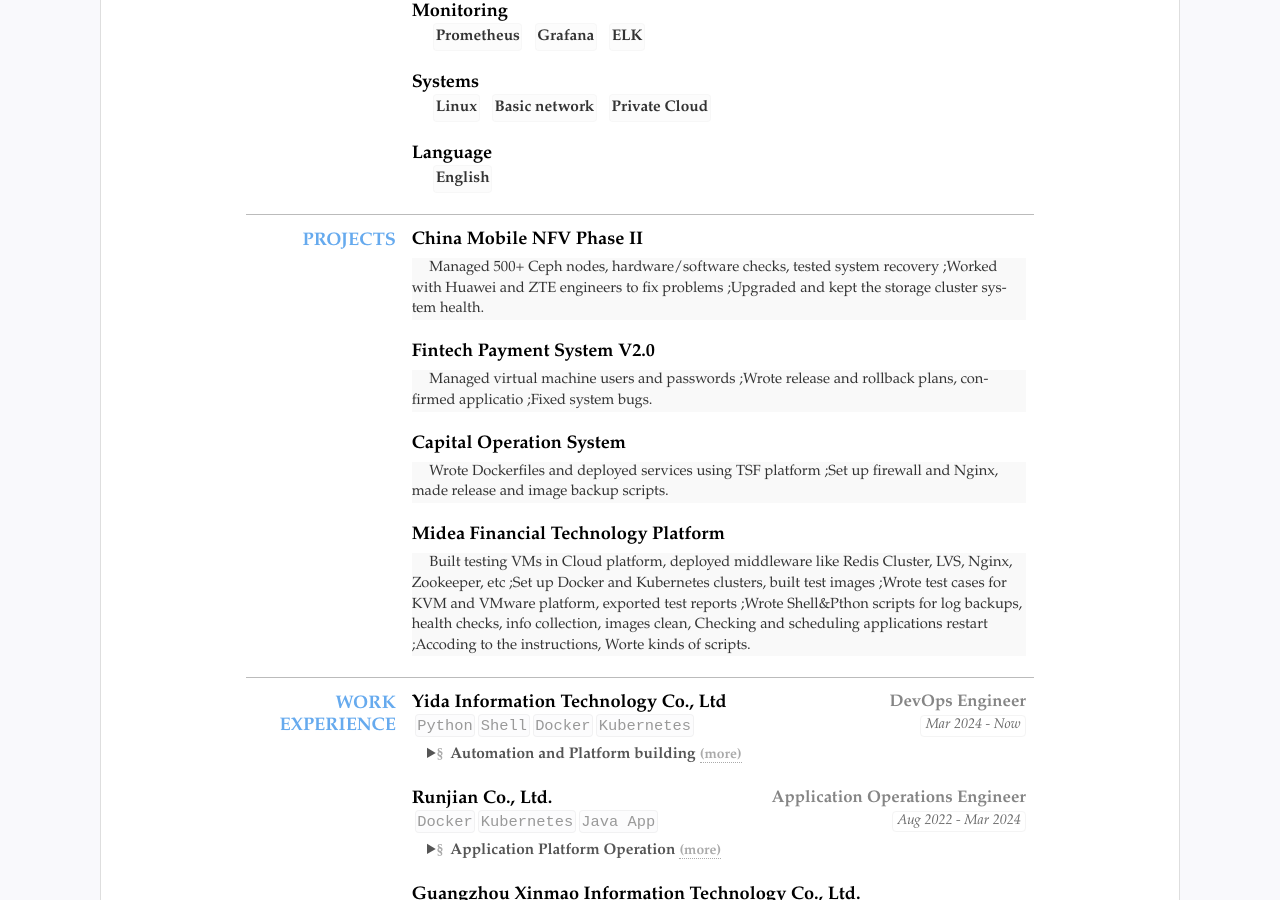
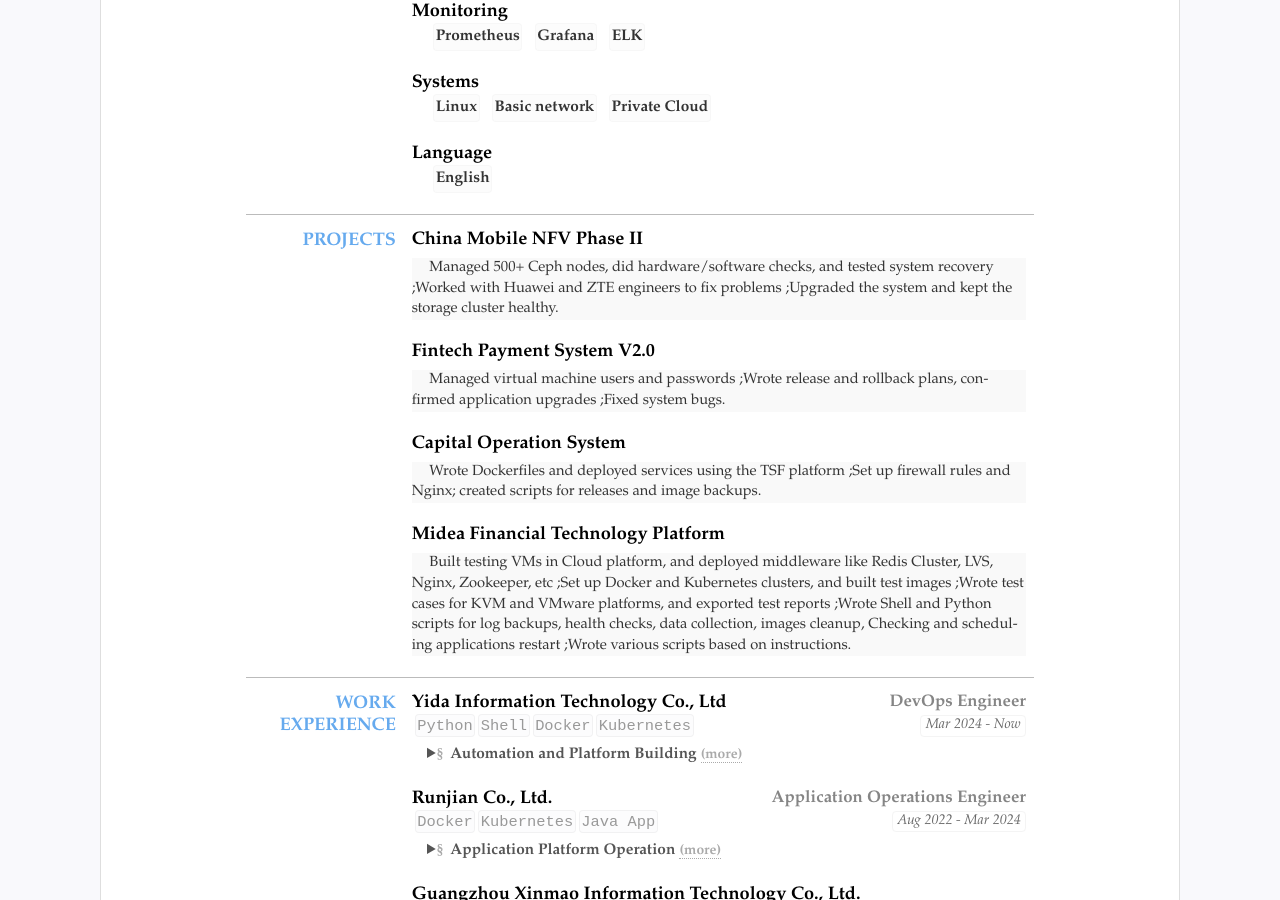
Before and after one commit to YogaTom/resume, a Jekyll site: the page built from index.html, in a window 1280 px wide and 900 px high, scrolled down 603 px. Built offline with Jekyll 4.4.1, drawn with Linux system fonts in a browser that asks for light colours.

Commit message:
Update resume.yml

```diff
--- a/_data/resume.yml
+++ b/_data/resume.yml
@@ -60,44 +60,44 @@ main: #简历主要内容，
   content:
     - title: China Mobile NFV Phase II
       detail:
-        - Managed 500+ Ceph nodes, hardware/software checks, tested system recovery ;
+        - Managed 500+ Ceph nodes, did hardware/software checks, and tested system recovery ;
         - Worked with Huawei and ZTE engineers to fix problems ;
-        - Upgraded and kept the storage cluster system health.
+        - Upgraded the system and kept the storage cluster healthy.
 
     - title: Fintech Payment System V2.0
       detail:
         - Managed virtual machine users and passwords ;
-        - Wrote release and rollback plans, confirmed applicatio ;
+        - Wrote release and rollback plans, confirmed application upgrades ;
         - Fixed system bugs.
 
     - title: Capital Operation System
       detail:
-        - Wrote Dockerfiles and deployed services using TSF platform ;
-        - Set up firewall and Nginx, made release and image backup scripts.
+        - Wrote Dockerfiles and deployed services using the TSF platform ;
+        - Set up firewall rules and Nginx; created scripts for releases and image backups.
 
     - title: Midea Financial Technology Platform
       detail:
-        - Built testing VMs in Cloud platform, deployed middleware like Redis Cluster, LVS, Nginx, Zookeeper, etc ;
-        - Set up Docker and Kubernetes clusters, built test images ;
-        - Wrote test cases for KVM and VMware platform, exported test reports ;
-        - Wrote Shell&Pthon scripts for log backups, health checks, info collection, images clean,  Checking and scheduling applications restart ;
-        - Accoding to the instructions, Worte kinds of scripts.
+        - Built testing VMs in Cloud platform, and deployed middleware like Redis Cluster, LVS, Nginx, Zookeeper, etc ;
+        - Set up Docker and Kubernetes clusters, and built test images ;
+        - Wrote test cases for KVM and VMware platforms, and exported test reports ;
+        - Wrote Shell and Python scripts for log backups, health checks, data collection, images cleanup, Checking and scheduling applications restart ;
+        - Wrote various scripts based on instructions.
 
-- type: experience
+- type: Work Experience
   name: Work Experience
   content:
   - title: Yida Information Technology Co., Ltd
     sub: DevOps Engineer
     duration: Mar 2024 - Now
     tags: [Python, Shell, Docker, Kubernetes]
-    summary: Automation and Platform building
+    summary: Automation and Platform Building
     detail:
-      - Wrote Shell scripts to save logs automatically and avoid losing old logs ;
-      - Wrote Python tools to collect logs and version info, and exported to Excel ;
-      - Made Shell scripts associate with Prometheus to check system health, guaranteed the systems are stable ;
-      - Improved image clean-up, kept only 3 latest images to save space ;
-      - Automated many tasks to reduce mistakes and save time ;
-      - Built KVM and VMware environments for pressure testing.
+      - Wrote Shell scripts to save logs automatically and prevent loss of old logs
+      - Created Python tools to collect logs and version info, and exported them to Excel
+      - Wrote Shell scripts and integrated with Prometheus to monitor system health
+      - Improved image cleanup, keeping only the latest 3 versions to save storage space
+      - Automated tasks to reduce mistakes and save time
+      - Built KVM and VMware environments for performance testing
 
   - title: Runjian Co., Ltd.
     sub: Application Operations Engineer
```
